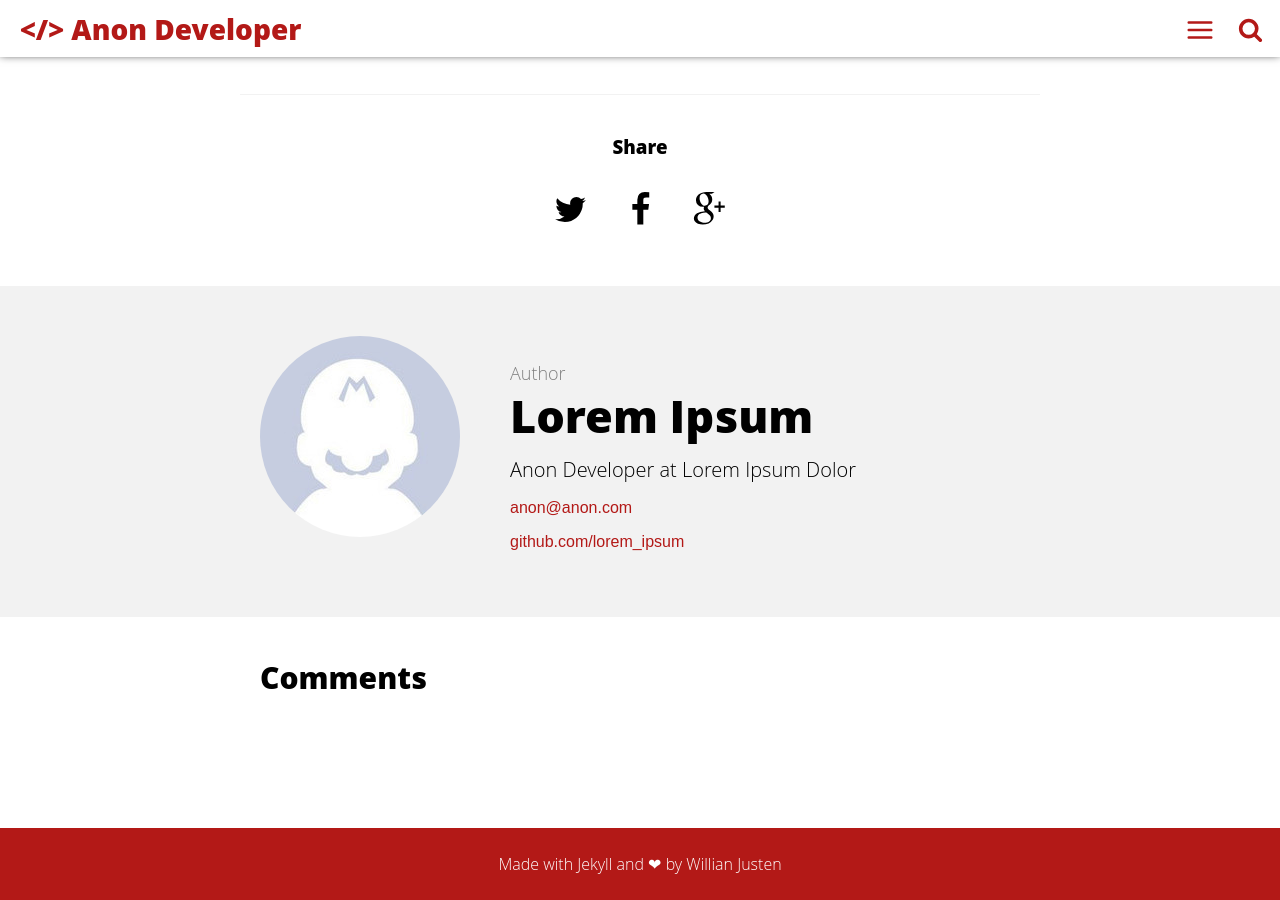
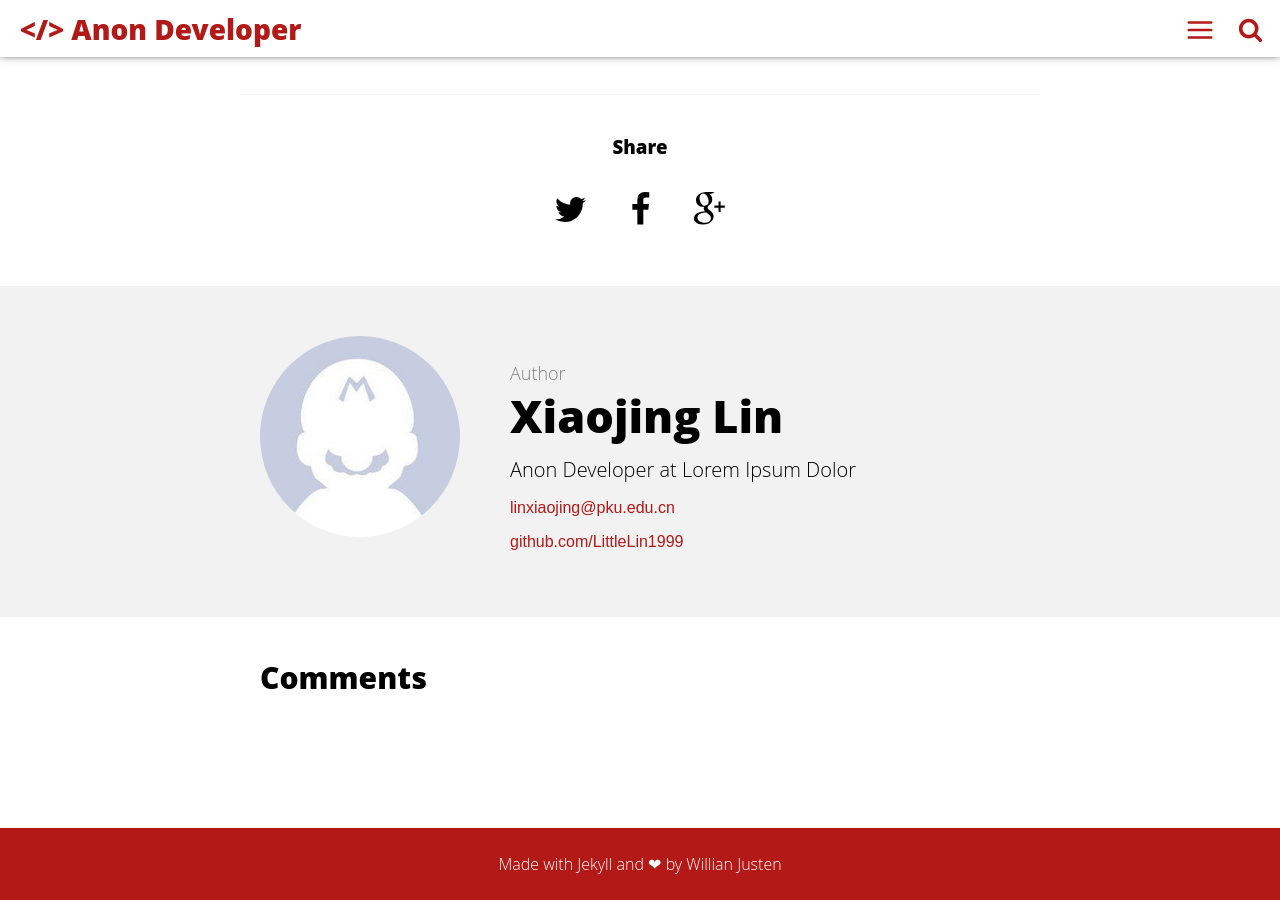
Before and after one commit to willianjusten/cards-jekyll-template, a Jekyll site: the page built from _posts/2016-05-08-welcome-to-jekyll.md, in a window 1280 px wide and 900 px high, scrolled down 1092 px. Built offline with Jekyll 4.4.1, drawn with Linux system fonts in a browser that asks for light colours; comment, search, counter and statistics services are not loaded.

Commit message:
Update _config.yml

```diff
--- a/_config.yml
+++ b/_config.yml
@@ -1,17 +1,15 @@
 # Site settings
-title: Willian Justen - Desenvolvedor Front End
-description: A blog about lorem ipsum dolor sit amet
-baseurl: "/cards-jekyll-template" # the subpath of your site, e.g. /blog
-url: "https://willianjusten.com.br" # the base hostname & protocol for your site e.g. http://willianjusten.com.br
+title: Xiaojing Lin - Astro
+description: Personal Page of Xiaojing Lin
+baseurl: "" # the subpath of your site, e.g. /blog
+url: "http://localhost:3000" # the base hostname & protocol for your site
 
 # User settings
-username: Lorem Ipsum
+username: Xiaojing Lin
 user_description: Anon Developer at Lorem Ipsum Dolor
-email: anon@anon.com
-twitter_username: lorem_ipsum
-github_username:  lorem_ipsum
-gplus_username:  lorem_ipsum
-disqus_username: lorem_ipsum
+email: linxiaojing@pku.edu.cn
+twitter_username: LittleLin
+github_username:  LittleLin1999
 
 # Build settings
 markdown: kramdown
```
